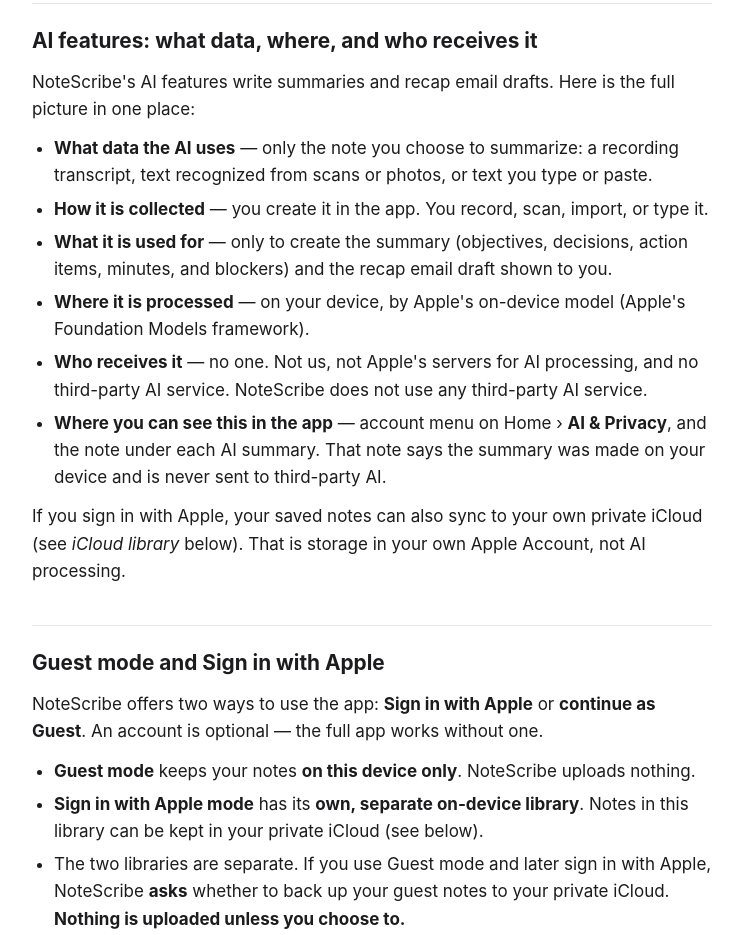
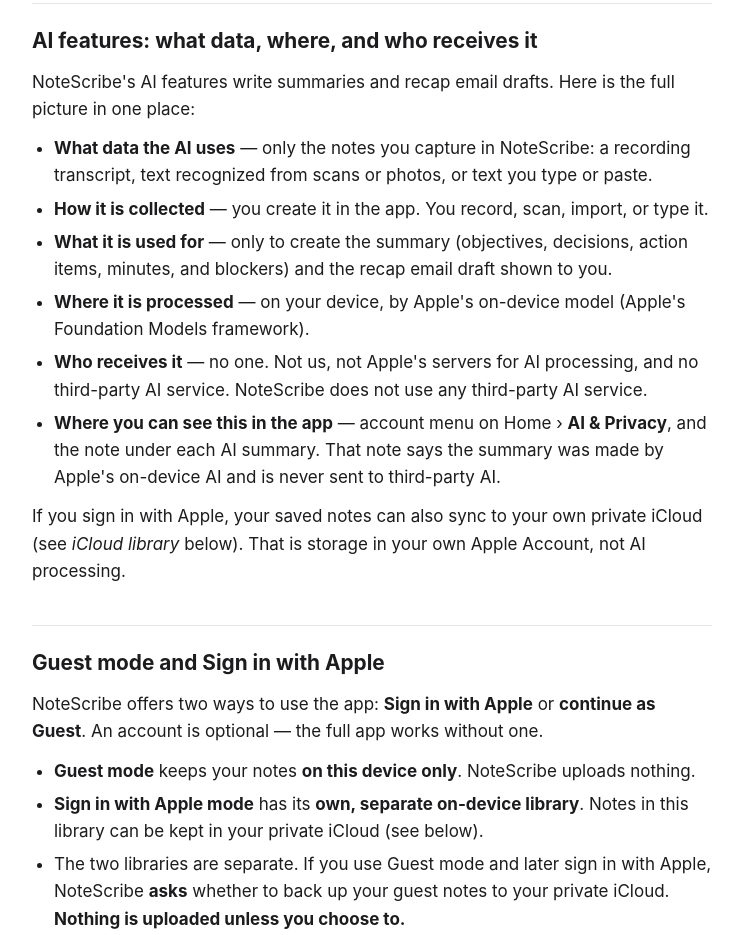
Before and after one commit to Adhithya-Karthikeyan/notescribe, a plain HTML site: page privacy-policy.html in a window 1280 px wide. Shown: the part 2738-3673 px from the top of the page, without its empty margins (268-1009 px from the left). Drawn offline with Linux system fonts and the light colour scheme.

Commit message:
Privacy policy: align AI section with in-app copy

```diff
--- a/privacy-policy.html
+++ b/privacy-policy.html
@@ -136,12 +136,12 @@
     <h2>AI features: what data, where, and who receives it</h2>
     <p>NoteScribe's AI features write summaries and recap email drafts. Here is the full picture in one place:</p>
     <ul>
-      <li><strong>What data the AI uses</strong> — only the note you choose to summarize: a recording transcript, text recognized from scans or photos, or text you type or paste.</li>
+      <li><strong>What data the AI uses</strong> — only the notes you capture in NoteScribe: a recording transcript, text recognized from scans or photos, or text you type or paste.</li>
       <li><strong>How it is collected</strong> — you create it in the app. You record, scan, import, or type it.</li>
       <li><strong>What it is used for</strong> — only to create the summary (objectives, decisions, action items, minutes, and blockers) and the recap email draft shown to you.</li>
       <li><strong>Where it is processed</strong> — on your device, by Apple's on-device model (Apple's Foundation Models framework).</li>
       <li><strong>Who receives it</strong> — no one. Not us, not Apple's servers for AI processing, and no third-party AI service. NoteScribe does not use any third-party AI service.</li>
-      <li><strong>Where you can see this in the app</strong> — account menu on Home &rsaquo; <strong>AI &amp; Privacy</strong>, and the note under each AI summary. That note says the summary was made on your device and is never sent to third-party AI.</li>
+      <li><strong>Where you can see this in the app</strong> — account menu on Home &rsaquo; <strong>AI &amp; Privacy</strong>, and the note under each AI summary. That note says the summary was made by Apple's on-device AI and is never sent to third-party AI.</li>
     </ul>
     <p>If you sign in with Apple, your saved notes can also sync to your own private iCloud (see <em>iCloud library</em> below). That is storage in your own Apple Account, not AI processing.</p>
 
```
